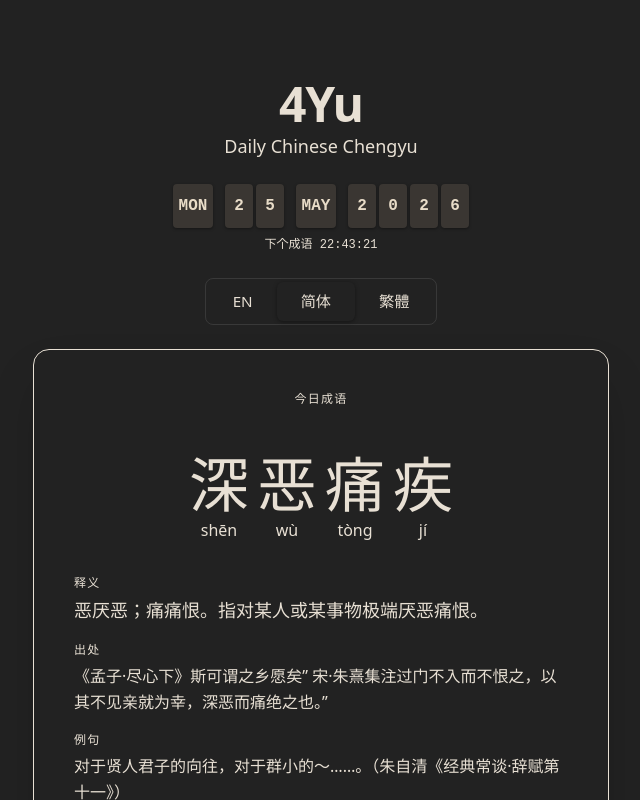
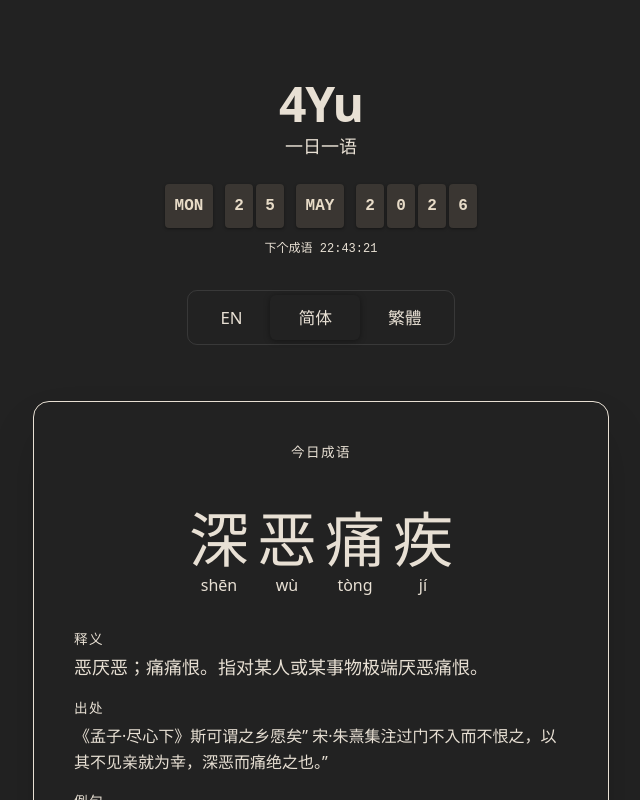
Before and after one commit to jntm7/4yu, a React (Vite) app: page / in a window 1280 px wide. Shown: the top 800 px of the page, without its empty margins (319-959 px from the left). Built offline with nearby package versions, Linux system fonts and the light colour scheme.

Commit message:
feat(ui): minor UI adjustments, fix footer positioning

```diff
--- a/index.html
+++ b/index.html
@@ -4,7 +4,7 @@
     <meta charset="UTF-8" />
     <link rel="icon" type="image/svg+xml" href="/favicon.svg" />
     <meta name="viewport" content="width=device-width, initial-scale=1.0" />
-    <title>4Yu - Daily Chengyu</title>
+    <title>4Yu: 一日一语</title>
   </head>
   <body>
     <div id="root"></div>
--- a/src/App.css
+++ b/src/App.css
@@ -3,7 +3,7 @@
 }
 
 .section-label {
-  font-size: 0.75rem;
+  font-size: 0.85rem;
   text-transform: uppercase;
   letter-spacing: 0.1em;
   margin-bottom: 0.25rem;
@@ -14,8 +14,8 @@
   display: inline-flex;
   background: var(--color-card);
   border: 1px solid rgba(255, 255, 255, 0.1);
-  border-radius: 8px;
-  padding: 3px;
+  border-radius: 10px;
+  padding: 4px;
   gap: 0;
 }
 
@@ -23,9 +23,9 @@
   background: transparent;
   border: none;
   color: var(--color-dim);
-  padding: 8px 24px;
+  padding: 10px 28px;
   border-radius: 6px;
-  font-size: 0.95rem;
+  font-size: 1.05rem;
   cursor: pointer;
   transition: all 0.2s ease;
   font-family: inherit;
@@ -39,7 +39,7 @@
 .lang-toggle-active {
   background: var(--color-bg) !important;
   color: var(--color-accent) !important;
-  box-shadow: 0 1px 4px rgba(0, 0, 0, 0.4);
+  box-shadow: 0 1px 6px rgba(0, 0, 0, 0.4);
 }
 
 .flip-date-container {
@@ -75,11 +75,11 @@
 }
 
 .flip-card-wide {
-  width: 40px;
+  width: 48px;
 }
 
 .flip-countdown {
-  margin-top: 8px;
+  margin-top: 12px;
   font-family: "SF Mono", "Fira Code", "Cascadia Code", "JetBrains Mono", ui-monospace, monospace;
   font-size: 12px;
   color: var(--color-accent);
--- a/src/App.tsx
+++ b/src/App.tsx
@@ -28,12 +28,13 @@ function App() {
     <main className="flex min-h-screen flex-col items-center p-8 text-center">
       <div className="flex-shrink-0 mt-12">
         <h1 className="text-5xl font-extrabold tracking-tight" style={{ color: "var(--color-accent)" }}>4Yu</h1>
-        <p className="text-lg mt-1" style={{ color: "var(--color-muted)" }}>Daily Chinese Chengyu</p>
+        <p className="text-lg mt-1" style={{ color: "var(--color-muted)" }}>一日一语</p>
 
-        <div className="my-6">
+        <div className="mt-6">
           <FlipDate date={today} lang={lang} />
         </div>
 
+        <div className="my-8">
           <div className="lang-toggle">
             {(Object.keys(LANG_LABELS) as Lang[]).map((l) => (
               <button
@@ -46,11 +47,12 @@ function App() {
             ))}
           </div>
         </div>
+      </div>
 
-      <div className="flex-grow flex items-center justify-center w-full pt-6">
+      <div className="flex items-center justify-center w-full py-6">
         <div className="w-full max-w-xl rounded-2xl p-10 text-left min-h-[420px] flex flex-col shadow-2xl border" style={{ backgroundColor: "var(--color-card)", borderColor: "var(--color-accent)" }}>
           <p className="section-label text-center">{SECTION_LABELS.today[lang]}</p>
-          <div className="mx-auto mt-2 mb-8 w-24 h-0.5 rounded" style={{ backgroundColor: "var(--color-accent)" }} />
+          <div className="mx-auto mt-2 mb-8 w-42 h-0.5 rounded" style={{ backgroundColor: "var(--color-accent)" }} />
           <div className="idiom-chars flex justify-center gap-2 mb-8">
             {idiom.word.split("").map((char, i) => {
               const syllable = idiom.pinyin.split(/\s+/)[i] ?? "";
@@ -101,7 +103,7 @@ function App() {
         </div>
       </div>
 
-      <div className="flex-shrink-0 pb-8">
+      <div className="flex-grow flex-shrink-0 pb-8">
         <p className="text-xs" style={{ color: "var(--color-dim)" }}>Created with ❤️ by jntm7</p>
       </div>
     </main>
```
Lines whose indentation alone changed are shown as unchanged.
